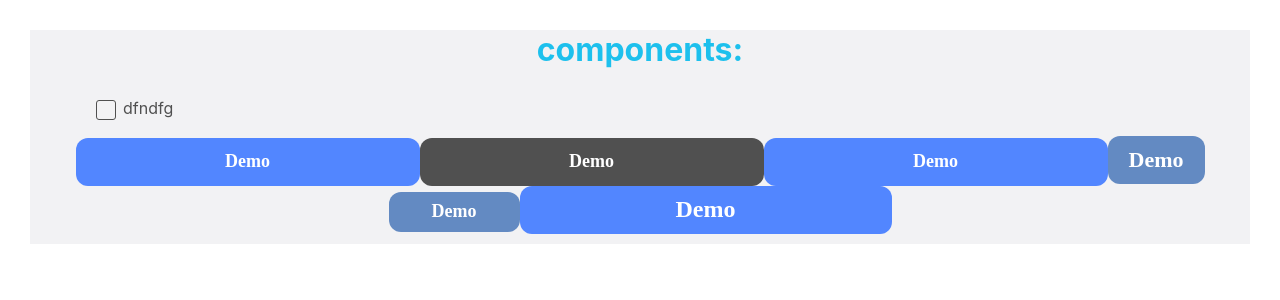
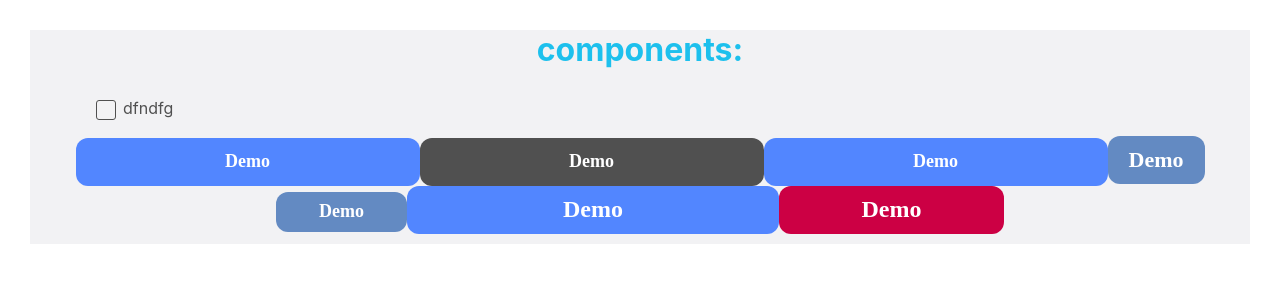
Before and after one commit to kishan1219/GovSearch, a React (Create React App) app: page /style-guide in a window 1280 px wide. Shown: the top 300 px of the page. Built offline with nearby package versions, Linux system fonts and the light colour scheme.

Commit message:
new commit

```diff
--- a/src/components/shared/button/button.module.scss
+++ b/src/components/shared/button/button.module.scss
@@ -28,6 +28,13 @@
         border-radius: 12px;
         font-weight: 700;
     }
+    &.sm02 {
+        max-width: 100%;
+        min-width: 111px;
+        font-size: $font-xxxl;
+        border-radius: 12px;
+        font-weight: 700;
+    }
 
     &.md {
         max-width: 100%;
@@ -42,6 +49,14 @@
         min-width: 136px;
         max-height: 40px;
         font-size: $font-mlg;
+        border-radius: 12px;
+        font-weight: 700;
+    }
+    &.md02{
+        max-width: 100%;
+        min-width: 225px;
+        max-height: 56px;
+        font-size: $font-xxxl;
         border-radius: 12px;
         font-weight: 700;
     }
@@ -80,6 +95,10 @@
         color: $white;
         background: $gray;
     }
+    &.dangerPrimary{
+        color:$white;
+       background:$red;
+    }
 
     &.default {
         color: $white;
--- a/src/pages/styleguide/styleguide.js
+++ b/src/pages/styleguide/styleguide.js
@@ -15,6 +15,7 @@ const Styleguide = ({ }) => {
                 <Button size={"sm01"} variant={"solidSecondary"}>Demo</Button>
                 <Button size={"md"} variant={"solidSecondary"}>Demo</Button>
                 <Button size={"lg01"} variant={"solidPrimary"}>Demo</Button>
+                <Button size={"md02"} variant={"dangerPrimary"}>Demo</Button>
             </div>
 
         </div>
```
